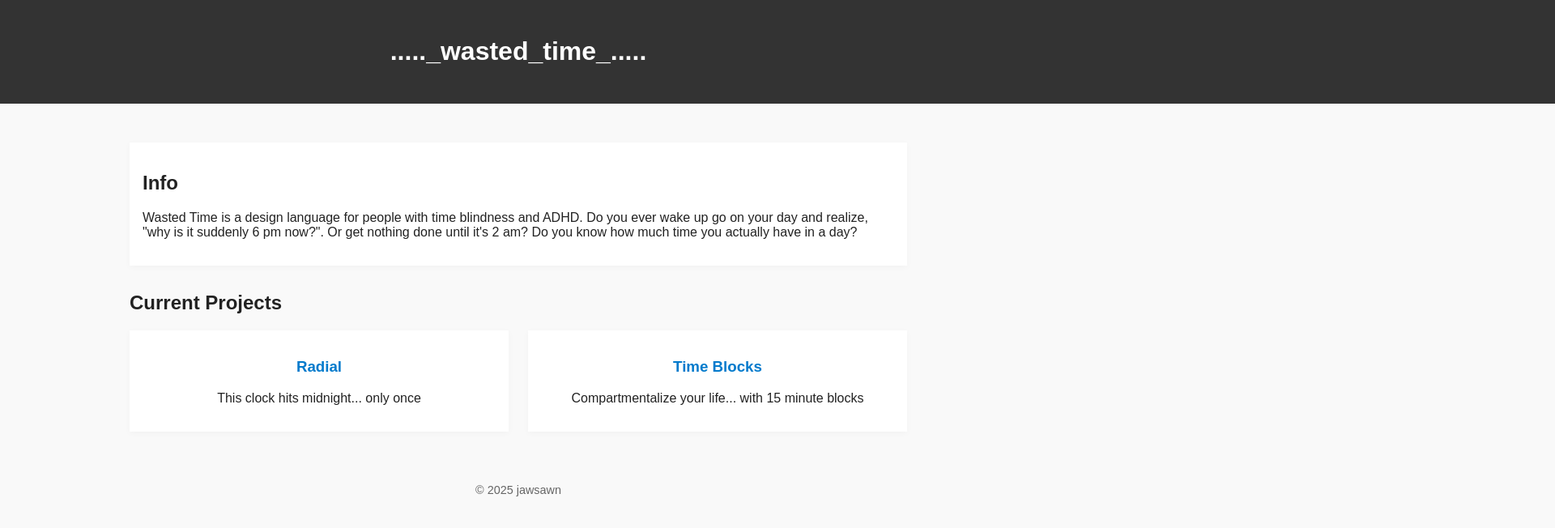
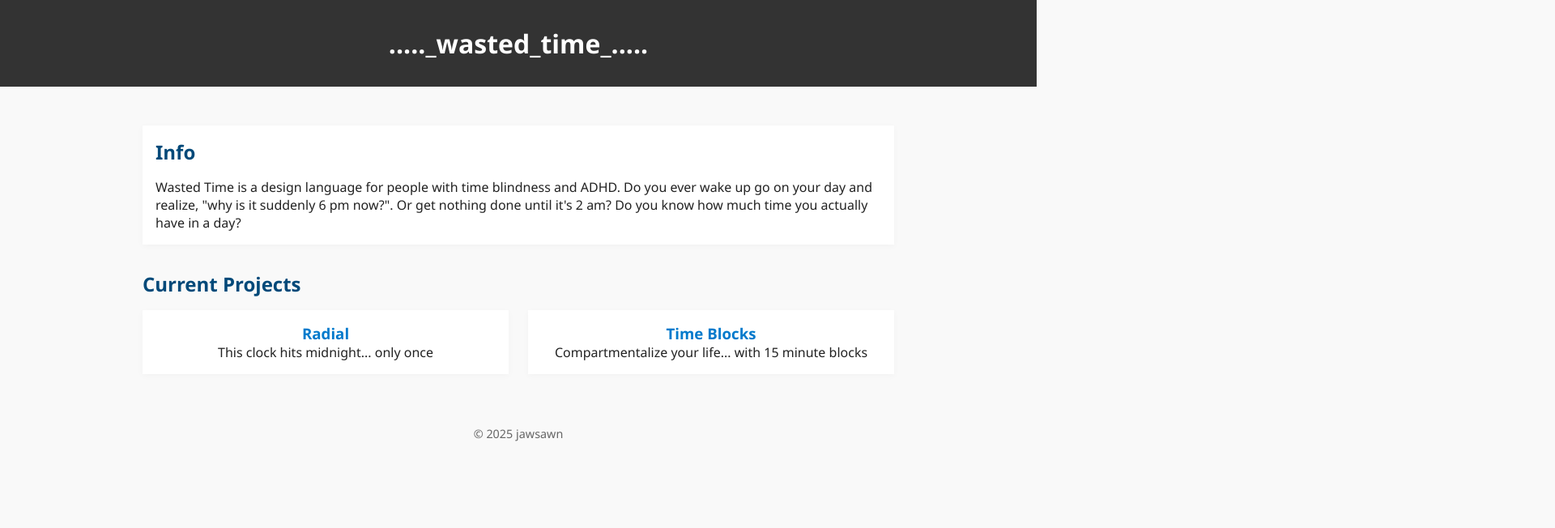
Before and after one commit to jawsawn/wastedtime, a plain HTML site: page index.html in a window 1280 px wide. Shown: the top 652 px of the page at 81% size, 1920 px wide, since content can reach past the window. Drawn offline with Linux system fonts and the light colour scheme.

Commit message:
fixed scroll issues

```diff
--- a/index.html
+++ b/index.html
@@ -7,10 +7,14 @@
     <title>wastedtime</title>
 
     <style>
-        body {
-            font-family: sans-serif;
+        * {
+            box-sizing: border-box;
             margin: 0;
             padding: 0;
+        }
+
+        body {
+            font-family: "Segoe UI", sans-serif;
             background: #f9f9f9;
             color: #222;
         }
@@ -18,14 +22,16 @@
         header {
             background: #333;
             color: #fff;
-            padding: 1.5rem 1rem;
+            padding: 2rem 0;
             text-align: center;
             overflow: hidden;
+
+        }
+
+        header h1 {
             margin-left: -100%;
             margin-right: -100%;
         }
-
-        header h1 {}
 
         main {
             max-width: 60rem;
@@ -33,7 +39,12 @@
             padding: 1rem;
         }
 
-        .plog {
+        h2 {
+            margin-bottom: 1rem;
+            color: #014979;
+        }
+
+        .info {
             margin-bottom: 2rem;
             padding: 1rem;
             background: #fff;
@@ -78,7 +89,7 @@
         <h1 id="ticking-title">_wasted_time_</h1>
     </header>
     <main>
-        <section class="plog">
+        <section class="info">
             <h2>Info</h2>
             <p>Wasted Time is a design language for people with time blindness and ADHD. Do you ever wake up go on your
                 day and realize, "why is it suddenly 6 pm now?". Or get nothing done until it's 2 am? Do you know how
@@ -107,7 +118,7 @@
     const title = document.getElementById('ticking-title');
     //refresh when screen size changes
     let screenWidth = setScreenWidth();
-    function setScreenWidth() { return (window.innerWidth / 16) - 17; }
+    function setScreenWidth() { return (window.innerWidth / 16) - 16; }
     let dotCount = 0;
 
     window.addEventListener('resize', () => {
```
